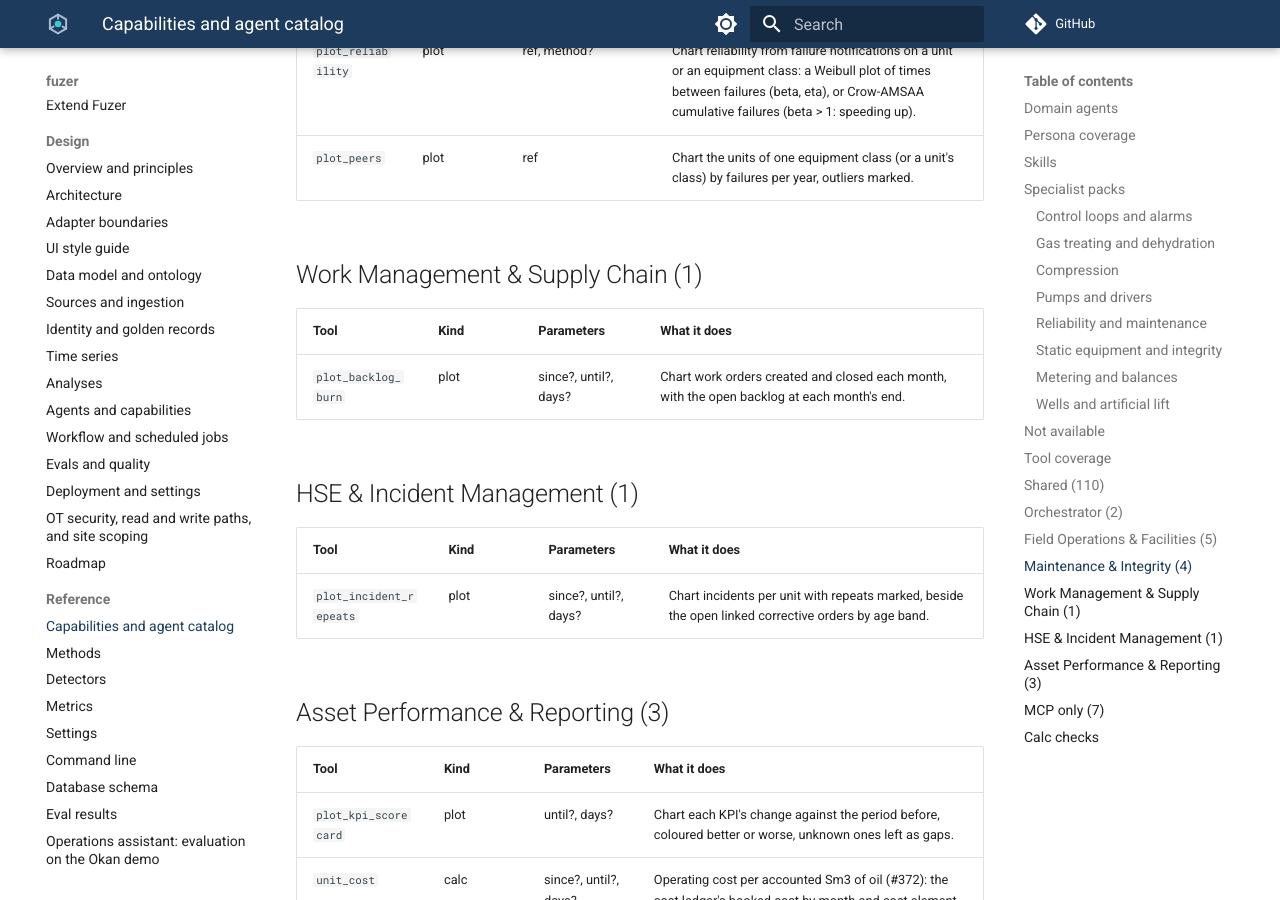
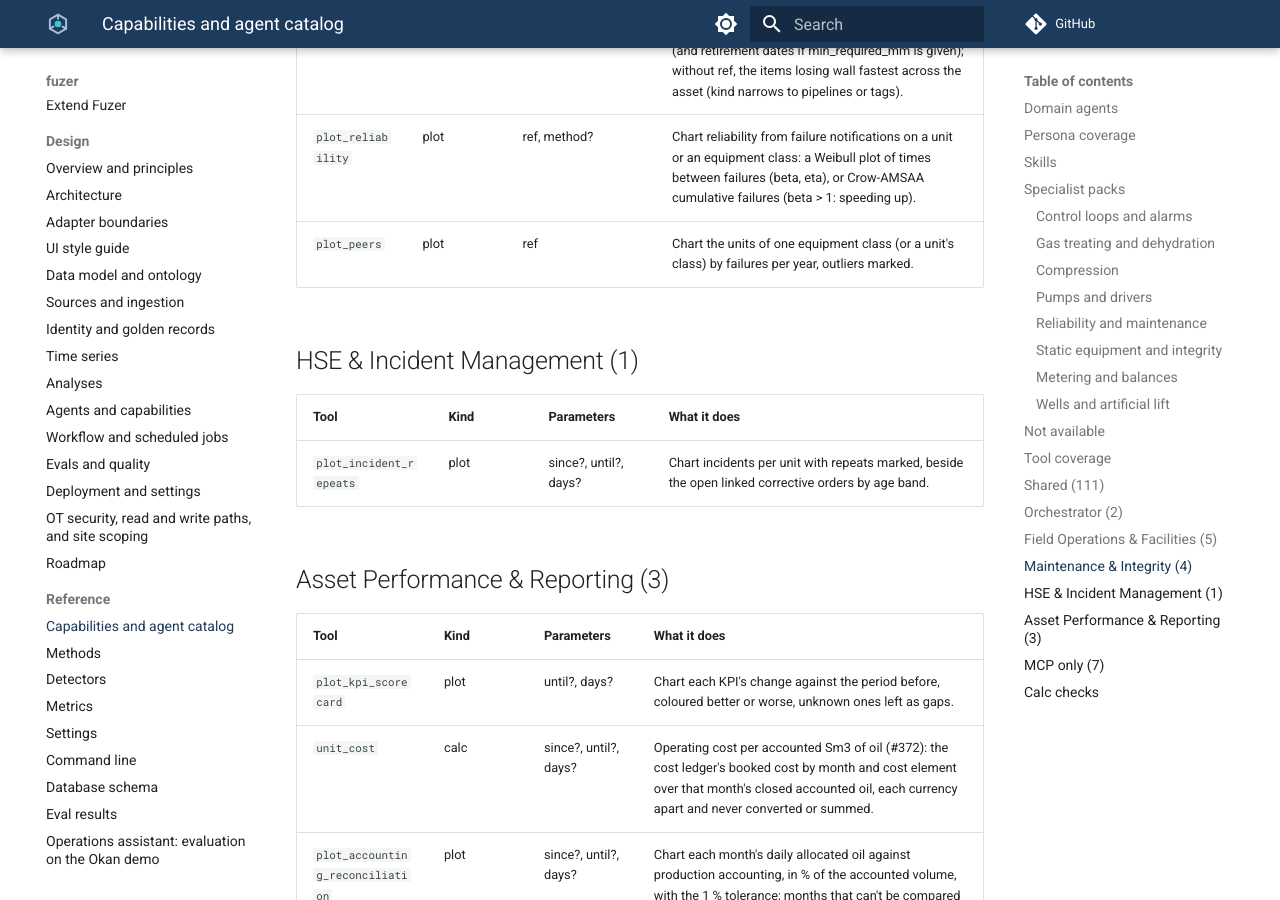
Before and after one commit to areed145/fuzer, an MkDocs documentation site: the page built from docs/capabilities.md, in a window 1280 px wide and 900 px high, scrolled down 38236 px. Built offline with MkDocs 1.6.1 and Material for MkDocs 9.7.7, drawn with Linux system fonts in a browser that asks for light colours; comment, search, counter and statistics services are not loaded; some of the changed text lies outside the part shown.

Commit message:
Give the backlog burn chart to the maintenance agent too, since its skill loads it
Co-Authored-By: Claude Opus 5.5 <noreply@anthropic.com>
Claude-Session: https://claude.ai/code/session_01LEmc6SrSuqEY7wo9WWcaNi

```diff
--- a/docs/capabilities.md
+++ b/docs/capabilities.md
@@ -201,12 +201,12 @@ No agent can do these yet, whatever the question. A specialist asked for one say
 | Production & Surveillance | 70 |
 | Wells & Subsurface | 57 |
 | Field Operations & Facilities | 83 |
-| Maintenance & Integrity | 72 |
+| Maintenance & Integrity | 73 |
 | Work Management & Supply Chain | 34 |
 | HSE & Incident Management | 41 |
 | Asset Performance & Reporting | 50 |
 
-## Shared (110)
+## Shared (111)
 
 Used by every agent or by several specialists.
 
@@ -227,6 +227,7 @@ Used by every agent or by several specialists.
 | `bad_actors` | query | since?, until?, limit? | Equipment ranked by failures (SAP notifications), downtime caused and repeat ISO 14224 failure modes, with MTBF per unit and per class. |
 | `work_order_backlog` | query | as_of?, limit? | Open SAP work orders by priority, type and age; overdue orders (past basic finish); the oldest; open notifications with no order planned yet. |
 | `backlog_burn` | calc | since?, until?, days? | Is the backlog under control (#348)? Per month: work orders created (by start) against closed (by finish) and the orders open at the month's end, with whether the backlog is growing, steady or shrinking; then the days from a notification to the order raised for it (median, 90th percentile, longest). |
+| `plot_backlog_burn` | plot | since?, until?, days? | Chart work orders created and closed each month, with the open backlog at each month's end. |
 | `rotating_screen` | query | at?, limit? | Every rotating machine (pumps, compressors, gas turbines, motors) through the rotating health checks at one date, worst first: `act` (a severe flag: vibration zone D, head loss, accelerating failures, low-flow running), then `watch`. |
 | `backlog_health` | query | as_of?, limit? | Backlog health: ageing of open corrective (PM01) orders (flag when over 25 % are older than 90 days), priority 1-2 orders past basic finish, unplanned notifications on bad actors, and the open orders ranked by value / risk in money (production at risk, criticality, compliance, effort). |
 | `maintenance_compliance` | query | as_of?, horizon_days?, limit? | Preventive maintenance (PM) and inspection (INSP) plans: on-time share, overdue tasks and tasks due within the horizon; tasks that need a shutdown are marked. |
@@ -349,12 +350,6 @@ Used by every agent or by several specialists.
 | `plot_reliability` | plot | ref, method? | Chart reliability from failure notifications on a unit or an equipment class: a Weibull plot of times between failures (beta, eta), or Crow-AMSAA cumulative failures (beta > 1: speeding up). |
 | `plot_peers` | plot | ref | Chart the units of one equipment class (or a unit's class) by failures per year, outliers marked. |
 
-## Work Management & Supply Chain (1)
-
-| Tool | Kind | Parameters | What it does |
-|---|---|---|---|
-| `plot_backlog_burn` | plot | since?, until?, days? | Chart work orders created and closed each month, with the open backlog at each month's end. |
-
 ## HSE & Incident Management (1)
 
 | Tool | Kind | Parameters | What it does |
```
Also changed, not shown: docs/architecture.md (+1 -1 lines), 1 other file.
